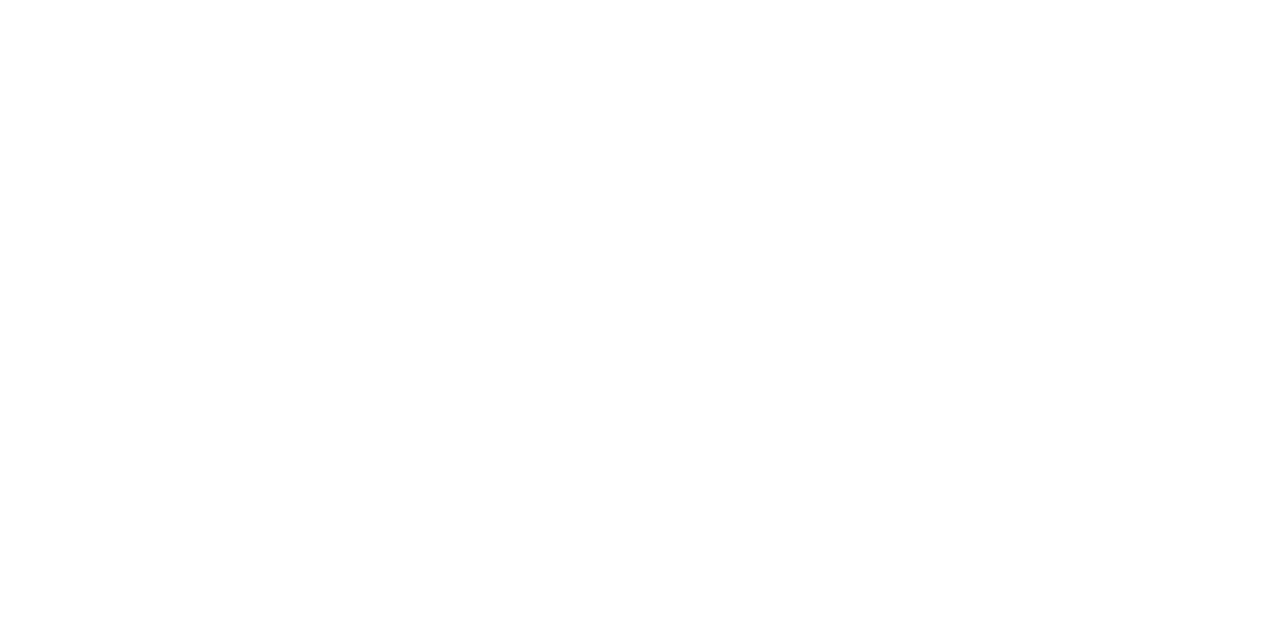
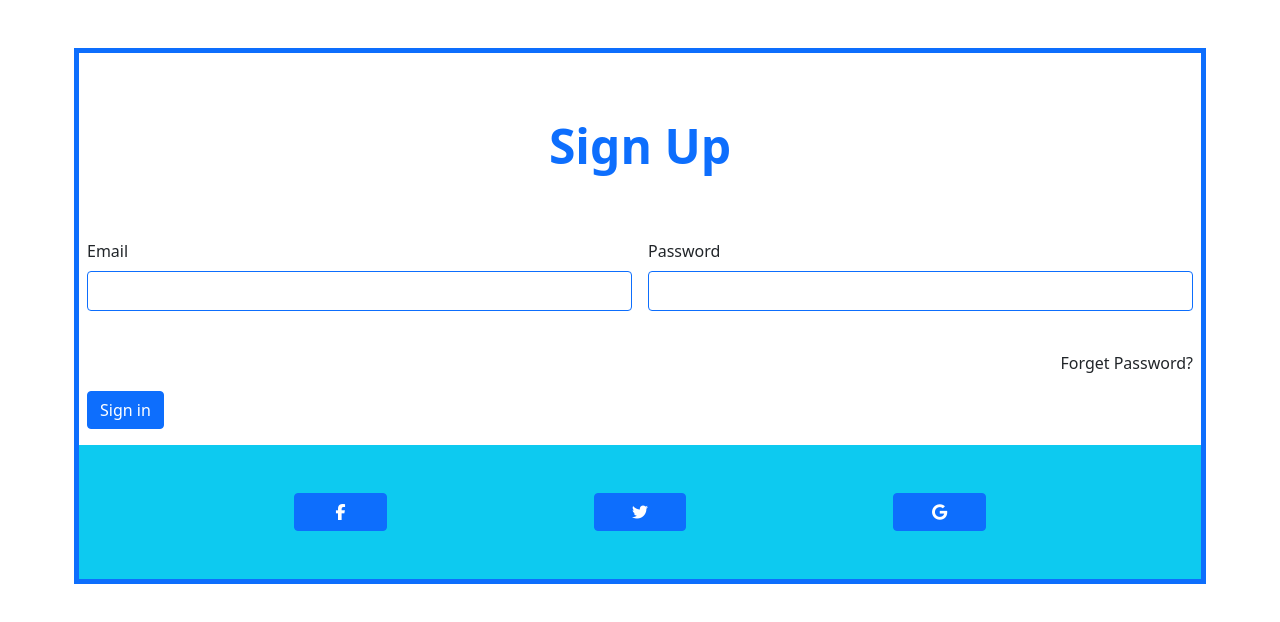
Before and after one commit to sawonhossain34/bootstrap-practice, a plain HTML site: page bs-forms.html in a window 1280 px wide. Drawn offline with Linux system fonts and the light colour scheme.

Commit message:
bs-froms add

```diff
--- a/bs-forms.html
+++ b/bs-forms.html
@@ -1,16 +1,46 @@
 <!DOCTYPE html>
 <html lang="en">
 <head>
+    <header></header>
+    <main>
     <meta charset="UTF-8">
     <meta http-equiv="X-UA-Compatible" content="IE=edge">
     <meta name="viewport" content="width=device-width, initial-scale=1.0">
     <title>Document</title>
+    <script src="https://kit.fontawesome.com/e079e59345.js" crossorigin="anonymous"></script>
     <link rel="stylesheet" href="styles/bootstrap.min.css">
     <link rel="stylesheet" href="styles/style.css">
 </head>
 <body>
+    <section class="container">
+    <form class="row border border-5 border-primary mt-5 pt-5 g-3">
+        <div class="d-flex justify-content-evenly flex-column align-items-center flex-column">
+            <div class="display-5 pb-5 fw-bold text-primary">Sign Up</div>
 
+        </div>
+        <div class="col-md-6 ">
+          <label for="inputEmail4" class="form-label ">Email</label>
+          <input type="email" class="form-control pb-2 mb-4 text-danger border-bottom border-primary" id="inputEmail4">
+        </div>
+        <div class="col-md-6">
+          <label for="inputPassword4" class="form-label">Password</label>
+          <input type="password" class="form-control pb-2 mb-4 text-danger border-bottom border-primary" id="inputPassword4">
+        </div>
+        <div class="d-flex justify-content-end ">
+            Forget Password?
+        </div>
+        <div class="col-12 text-align-center">
+          <button type="submit" class="btn btn-primary ">Sign in</button>
+        </div>
+            <div class="d-flex bg-info py-5 justify-content-evenly justify-content-center align-items-center">
+                <button class="btn btn-primary col-1"><i class="fa-brands fa-facebook-f"></i></button>
+                <button class="btn btn-primary col-1"><i class="fa-brands fa-twitter"></i></button>
+               <button class="btn btn-primary col-1"> <i class="fa-brands fa-google"></i></button>
+            </div>
 
+      </form>
+    </section>
+    </main>
 
 
 
```
